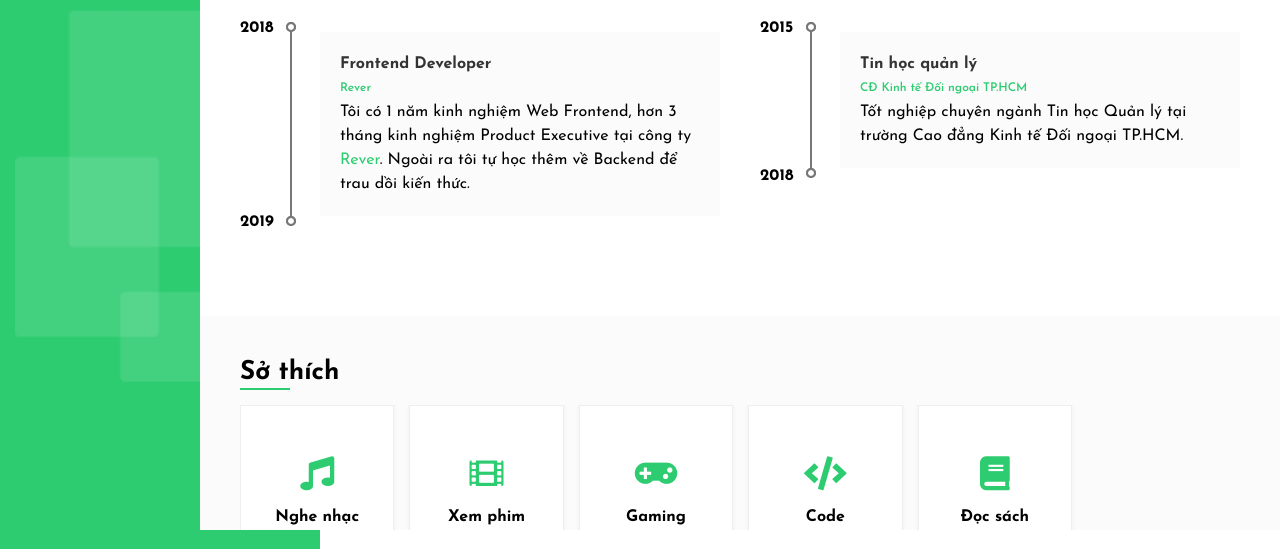
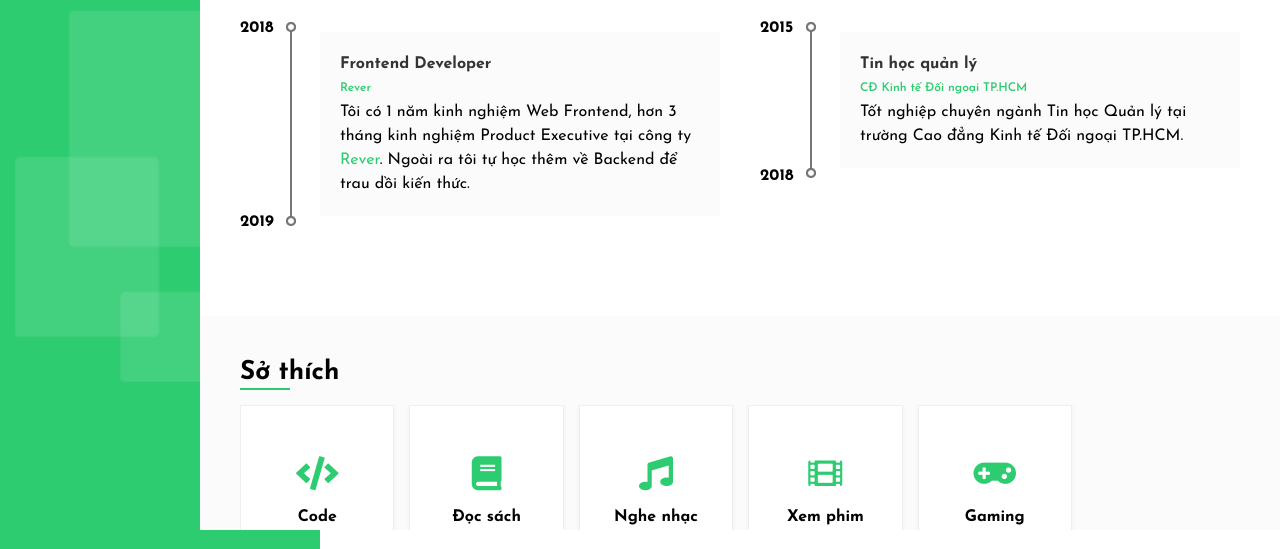
Before and after one commit to NguyenTruongLinh/web-cv, a plain HTML site: page experience.html in a window 1280 px wide. Shown: the part 204-753 px from the top of the page. Drawn offline with nearby package versions, Linux system fonts and the light colour scheme; some packages are replaced by stand-ins of ours; a script that the page names is missing.

Commit message:
update html

```diff
--- a/experience.html
+++ b/experience.html
@@ -79,6 +79,14 @@
                 <h3>Sở thích</h3>
                 <ul>
                     <li>
+                        <i class="fas fa-code"></i>
+                        <h6>Code</h6>
+                    </li>
+                    <li>
+                        <i class="fas fa-book"></i>
+                        <h6>Đọc sách</h6>
+                    </li>
+                    <li>
                         <i class="fa fa-music"></i>
                         <h6>Nghe nhạc</h6>
                     </li>
@@ -89,14 +97,6 @@
                     <li>
                         <i class="fa fa-gamepad"></i>
                         <h6>Gaming</h6>
-                    </li>
-                    <li>
-                        <i class="fas fa-code"></i>
-                        <h6>Code</h6>
-                    </li>
-                    <li>
-                        <i class="fas fa-book"></i>
-                        <h6>Đọc sách</h6>
                     </li>
                 </ul>
             </div>
```
Also changed, not shown: index.html (+1 -1 lines).
